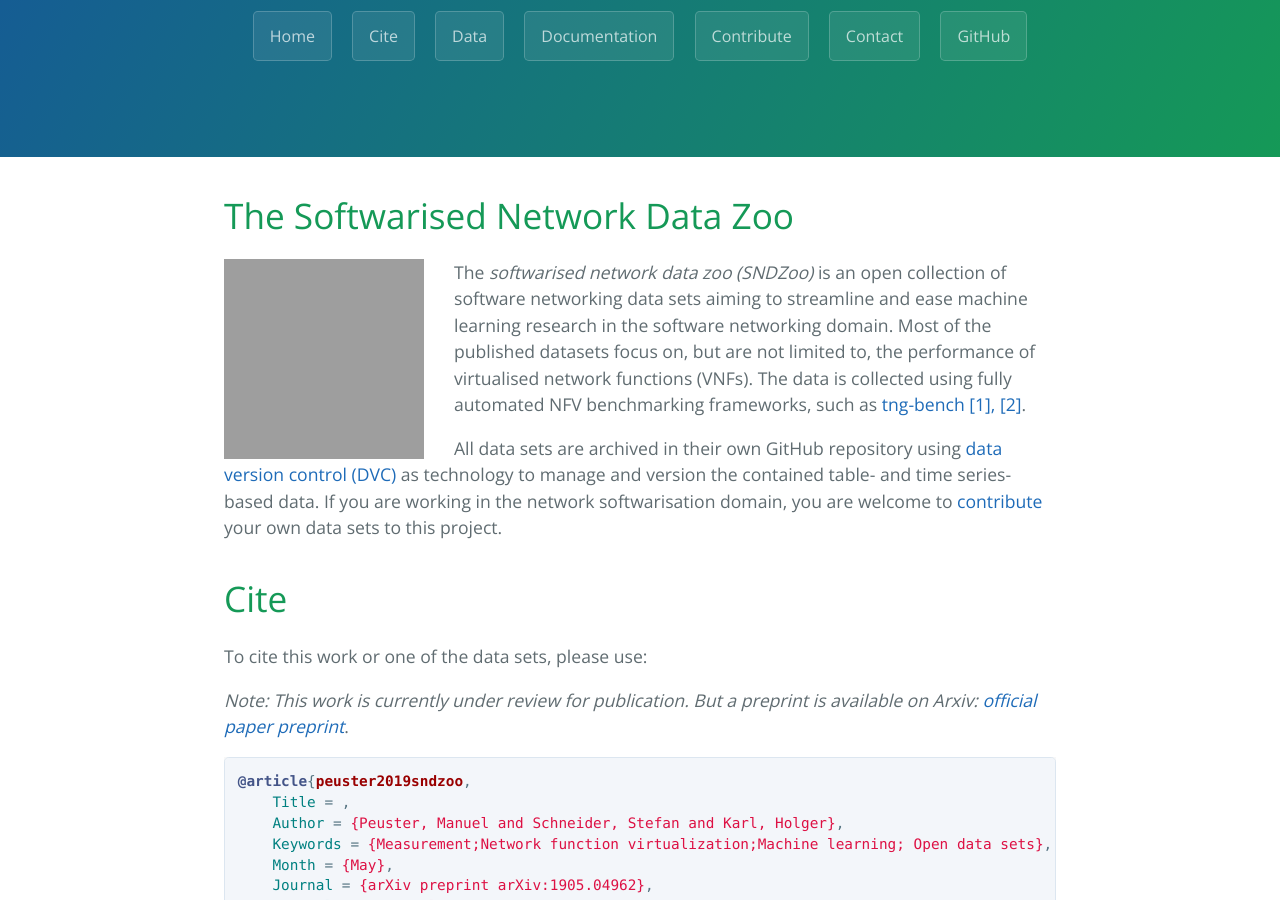
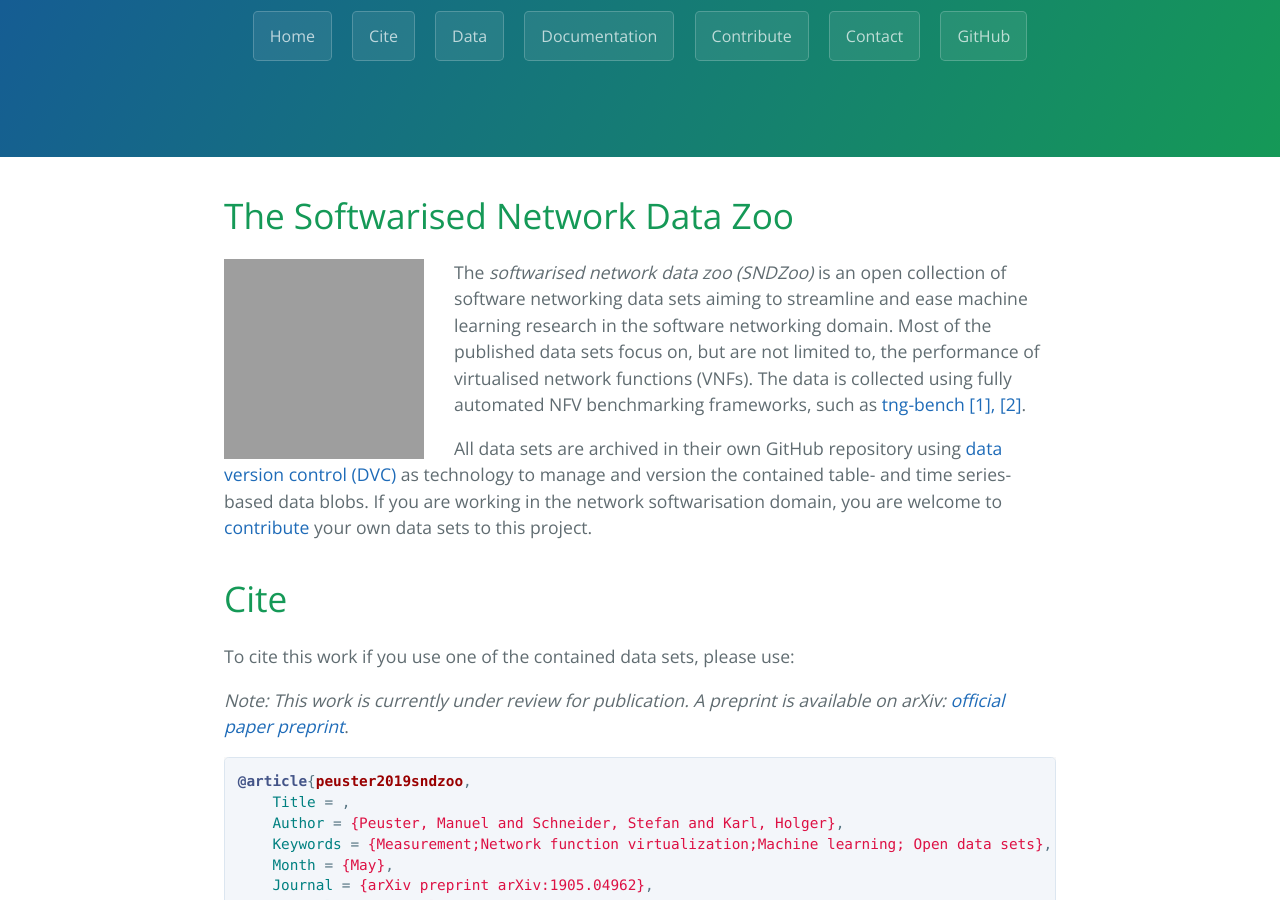
Before and after one commit to sndzoo/sndzoo.github.io, a Jekyll site: the page built from index.md, in a window 1280 px wide and 900 px high, scrolled down 226 px. Built offline with Jekyll 4.4.1, drawn with Linux system fonts in a browser that asks for light colours; our own code applies the rules of GitHub Pages for plain Markdown files; grey boxes are pictures that could not be loaded.

Commit message:
update
Signed-off-by: peusterm <manuel.peuster@uni-paderborn.de>

````diff
--- a/index.md
+++ b/index.md
@@ -6,16 +6,16 @@ layout: default
 
 <img align="left" width="200" height="200" style="margin-right: 30px" src="https://github.com/sndzoo/logo/raw/master/sndzoo_logo_small_trans.png">
 
-The *softwarised network data zoo (SNDZoo)* is an open collection of software networking data sets aiming to streamline and ease machine learning research in the software networking domain. Most of the published datasets focus on, but are not limited to, the performance of virtualised network functions (VNFs). The data is collected using fully automated NFV benchmarking frameworks, such as [tng-bench](https://github.com/sonata-nfv/tng-sdk-benchmark) [[1], [2]](#references).
+The *softwarised network data zoo (SNDZoo)* is an open collection of software networking data sets aiming to streamline and ease machine learning research in the software networking domain. Most of the published data sets focus on, but are not limited to, the performance of virtualised network functions (VNFs). The data is collected using fully automated NFV benchmarking frameworks, such as [tng-bench](https://github.com/sonata-nfv/tng-sdk-benchmark) [[1], [2]](#references).
 
-All data sets are archived in their own GitHub repository using [data version control (DVC)](https://dvc.org) as technology to manage and version the contained table- and time series-based data. If you are working in the network softwarisation domain, you are welcome to [contribute](#contribute) your own data sets to this project.
+All data sets are archived in their own GitHub repository using [data version control (DVC)](https://dvc.org) as technology to manage and version the contained table- and time series-based data blobs. If you are working in the network softwarisation domain, you are welcome to [contribute](#contribute) your own data sets to this project.
 
 
 # [](#cite)Cite
 
-To cite this work or one of the data sets, please use:
+To cite this work if you use one of the contained data sets, please use:
 
-*Note: This work is currently under review for publication. But a preprint is available on Arxiv: [official paper preprint](https://arxiv.org/abs/1905.04962)*.
+*Note: This work is currently under review for publication. A preprint is available on arXiv: [official paper preprint](https://arxiv.org/abs/1905.04962)*.
 
 ```bibtex
 @article{peuster2019sndzoo,
````
